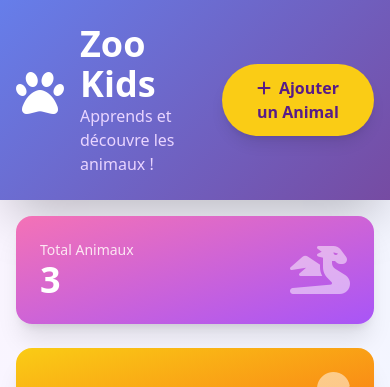
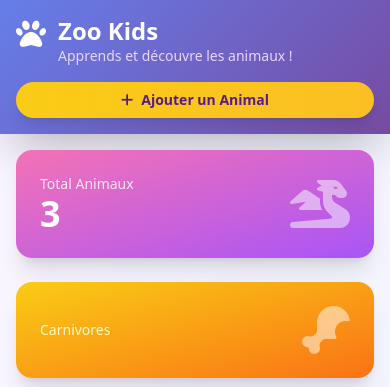
Before and after one commit to AZIZABADA10/Zoo_Encyclop-die, a PHP site: page / in a window 390 px wide. Shown: the top 387 px of the page. Run offline with PHP 8.4, Linux system fonts and the light colour scheme; data comes from the database, SQL or seed files in the repository; data that the repository does not hold is empty; some libraries are stand-ins or nearby versions.

Commit message:
feat: modernise les cartes animaux avec animations et design responsive

```diff
--- a/index.php
+++ b/index.php
@@ -40,17 +40,25 @@ $animaux = $connexion->query($requet_sql);
 
     <!-- Header -->
         <header class="gradient-bg text-white shadow-2xl">
-        <div class="container mx-auto px-4 py-6">
-            <div class="flex items-center justify-between">
-                <div class="flex items-center space-x-4 slide-in">
-                    <i class="fas fa-paw text-5xl float-animation"></i>
-                    <div>
-                        <h1 class="text-4xl font-bold">Zoo Kids</h1>
-                        <p class="text-purple-200">Apprends et découvre les animaux !</p>
+            <div class="container mx-auto px-4 py-4 md:py-6">
+                <div class="flex flex-col md:flex-row items-center justify-between gap-4 md:gap-0">
+                    <!-- Logo et titre -->
+                    <div class="flex items-center space-x-3 md:space-x-4 slide-in w-full md:w-auto">
+                        <i class="fas fa-paw text-3xl md:text-5xl float-animation"></i>
+                        <div class="flex-1 md:flex-none">
+                            <h1 class="text-2xl md:text-4xl font-bold leading-tight">Zoo Kids</h1>
+                            <p class="text-purple-200 text-sm md:text-base">Apprends et découvre les animaux !</p>
                         </div>
                     </div>
-                <button onclick="openModal('addAnimalModal')" class="btn-primary bg-yellow-400 hover:bg-yellow-500 text-purple-900 font-bold py-3 px-6 rounded-full shadow-lg">
-                    <i class="fas fa-plus mr-2"></i>Ajouter un Animal
+
+                    <!-- Bouton responsive -->
+                    <button onclick="openModal('addAnimalModal')"
+                            class="btn-primary bg-gradient-to-r from-yellow-400 to-amber-400 hover:from-yellow-500 hover:to-amber-500
+                                text-purple-900 font-bold py-2 px-4 md:py-3 md:px-6 rounded-full shadow-lg hover:shadow-xl
+                                transform hover:-translate-y-1 transition-all duration-300 w-full md:w-auto
+                                flex items-center justify-center gap-2">
+                        <i class="fas fa-plus text-sm md:text-base"></i>
+                        <span class="text-sm md:text-base">Ajouter un Animal</span>
                     </button>
                 </div>
             </div>
@@ -150,43 +158,68 @@ $animaux = $connexion->query($requet_sql);
         <div id="animalsGrid" class="grid grid-cols-1 md:grid-cols-2 lg:grid-cols-3 xl:grid-cols-4 gap-6">
             <?php while ($animal = $animaux->fetch_assoc()): ?>
 
-            <div class="bg-white rounded-2xl shadow-xl overflow-hidden card-hover slide-in">
+            <div class="group bg-white rounded-3xl shadow-xl overflow-hidden relative
+            hover:shadow-2xl transition-all duration-500 hover:-translate-y-2">
 
-                <div class="h-48 flex items-center justify-center">
+    <!-- Image avec effet de zoom et overlay -->
+    <div class="h-48 overflow-hidden relative">
+        <div class="absolute inset-0 bg-gradient-to-t from-black/20 to-transparent
+                    opacity-0 group-hover:opacity-100 transition-opacity duration-500 z-10"></div>
         <img src="uploads/<?php echo $animal['image_animal']; ?>"
-                        class="h-full w-full object-cover">
+             class="h-full w-full object-cover group-hover:scale-110 transition-transform duration-700">
     </div>
 
-                <div class="p-6">
-
-                    <h3 class="text-2xl font-bold text-gray-800 mb-2">
+    <!-- Contenu avec animations -->
+    <div class="p-6 relative">
+        <!-- Nom avec effet underline -->
+        <h3 class="text-2xl font-bold text-gray-900 mb-3 relative inline-block
+                   after:content-[''] after:absolute after:w-0 after:h-1 after:bg-gradient-to-r after:from-purple-500 after:to-blue-500
+                   after:left-0 after:-bottom-1 after:transition-all after:duration-500 group-hover:after:w-full">
             <?php echo $animal['nom']; ?>
         </h3>
 
-                    <div class="flex items-center gap-2 mb-2">
-                        <span class="bg-purple-100 text-purple-800 px-3 py-1 rounded-full text-sm font-semibold">
-                            <i class="fas fa-utensils mr-1"></i>
+        <!-- Badges avec animation de scale -->
+        <div class="flex flex-wrap gap-2 mb-4">
+            <span class="inline-flex items-center gap-1 bg-gradient-to-r from-purple-50 to-white
+                        text-purple-700 px-4 py-2 rounded-full text-sm font-semibold
+                        border border-purple-200 shadow-sm hover:scale-105 transition-transform duration-300">
+                <i class="fas fa-utensils text-purple-600"></i>
                 <?php echo $animal['type_alimentaire']; ?>
+            </span>
+
+            <span class="inline-flex items-center gap-1 bg-gradient-to-r from-emerald-50 to-white
+                        text-emerald-700 px-4 py-2 rounded-full text-sm font-semibold
+                        border border-emerald-200 shadow-sm hover:scale-105 transition-transform duration-300">
+                <i class="fas fa-tree text-emerald-600"></i>
+                <?php echo $animal['nom_habitat']; ?>
             </span>
         </div>
 
-                    <div class="flex items-center gap-2 mb-4">
-                        <span class="bg-green-100 text-green-800 px-3 py-1 rounded-full text-sm font-semibold">
-                            <i class="fas fa-tree mr-1"></i>
-                            <?php echo $animal['nom_habitat']; ?>
-                        </span>
-                    </div>
-                    <div class="flex gap-2">
+        <!-- Boutons avec animation glissante -->
+        <div class="flex gap-3 mt-6">
             <button onclick="editAnimal(${animal.id}, '${animal.nom}', '${animal.type_alimentaire}', '${animal.habitat}', '${animal.image}')"
-                                    class="flex-1 bg-blue-500 hover:bg-blue-600 text-white py-2 rounded-lg transition">
-                                <i class="fas fa-edit"></i>
+                    class="flex-1 flex items-center justify-center gap-2 bg-gradient-to-r from-blue-500 to-cyan-500
+                           text-white font-medium py-3 rounded-xl hover:from-blue-600 hover:to-cyan-600
+                           hover:shadow-lg transform hover:-translate-y-1 transition-all duration-300
+                           group/btn">
+                <i class="fas fa-edit group-hover/btn:rotate-12 transition-transform duration-300"></i>
+                <span class="group-hover/btn:translate-x-1 transition-transform duration-300">Modifier</span>
             </button>
+
             <button onclick="deleteAnimal(${animal.id}, '${animal.nom}')"
-                                    class="flex-1 bg-red-500 hover:bg-red-600 text-white py-2 rounded-lg transition">
-                                <i class="fas fa-trash"></i>
+                    class="flex-1 flex items-center justify-center gap-2 bg-gradient-to-r from-red-500 to-rose-500
+                           text-white font-medium py-3 rounded-xl hover:from-red-600 hover:to-rose-600
+                           hover:shadow-lg transform hover:-translate-y-1 transition-all duration-300
+                           group/btn">
+                <i class="fas fa-trash group-hover/btn:rotate-12 transition-transform duration-300"></i>
+                <span class="group-hover/btn:translate-x-1 transition-transform duration-300">Supprimer</span>
             </button>
         </div>
     </div>
+
+    <!-- Effet de bordure animé -->
+    <div class="absolute inset-0 rounded-3xl border-2 border-transparent
+                group-hover:border-purple-200 transition-all duration-500 pointer-events-none"></div>
 </div>
 
             <?php endwhile; ?>
```
Also changed, not shown: uploads/6932b3a1b0259.jpg (added). Lines whose indentation alone changed are shown as unchanged.
